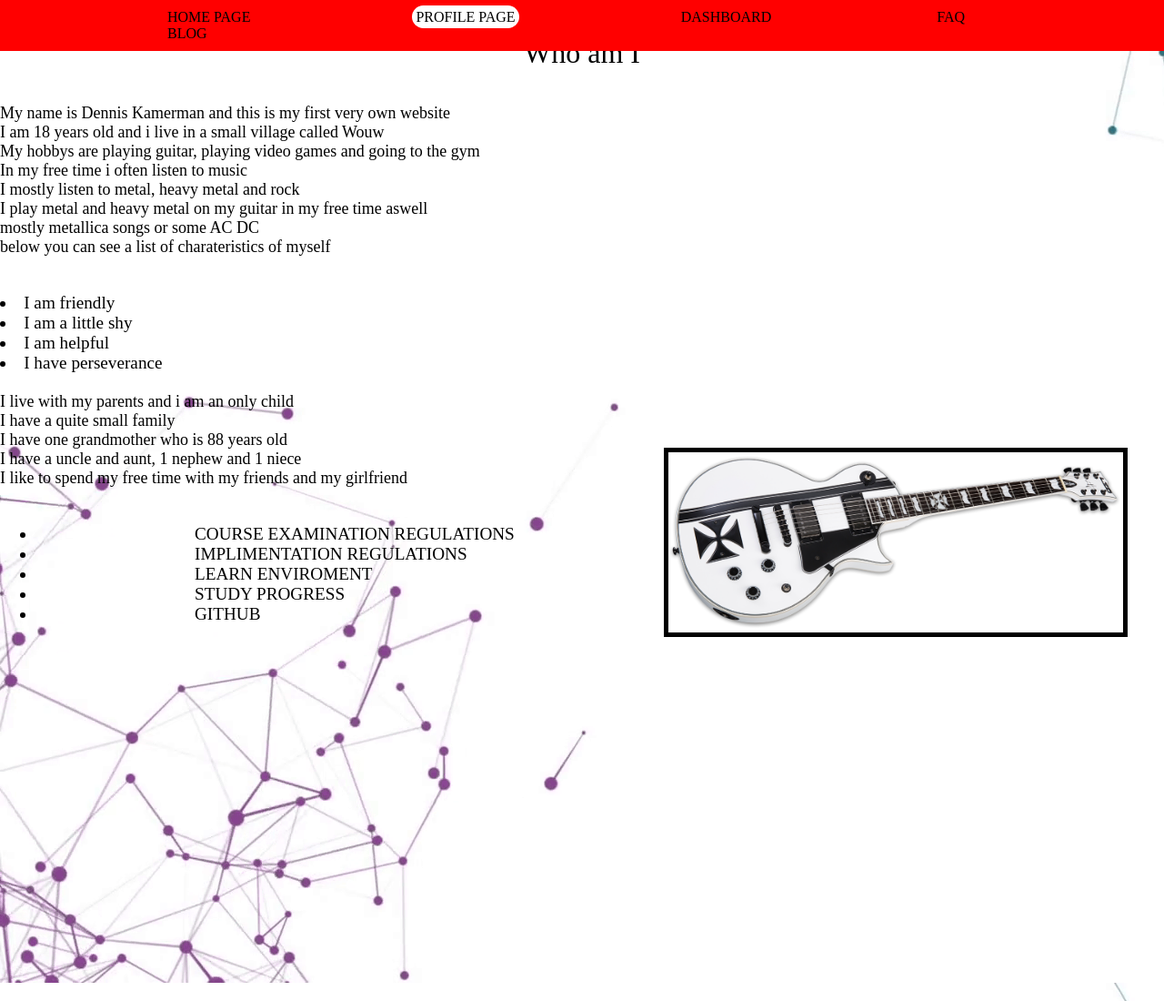
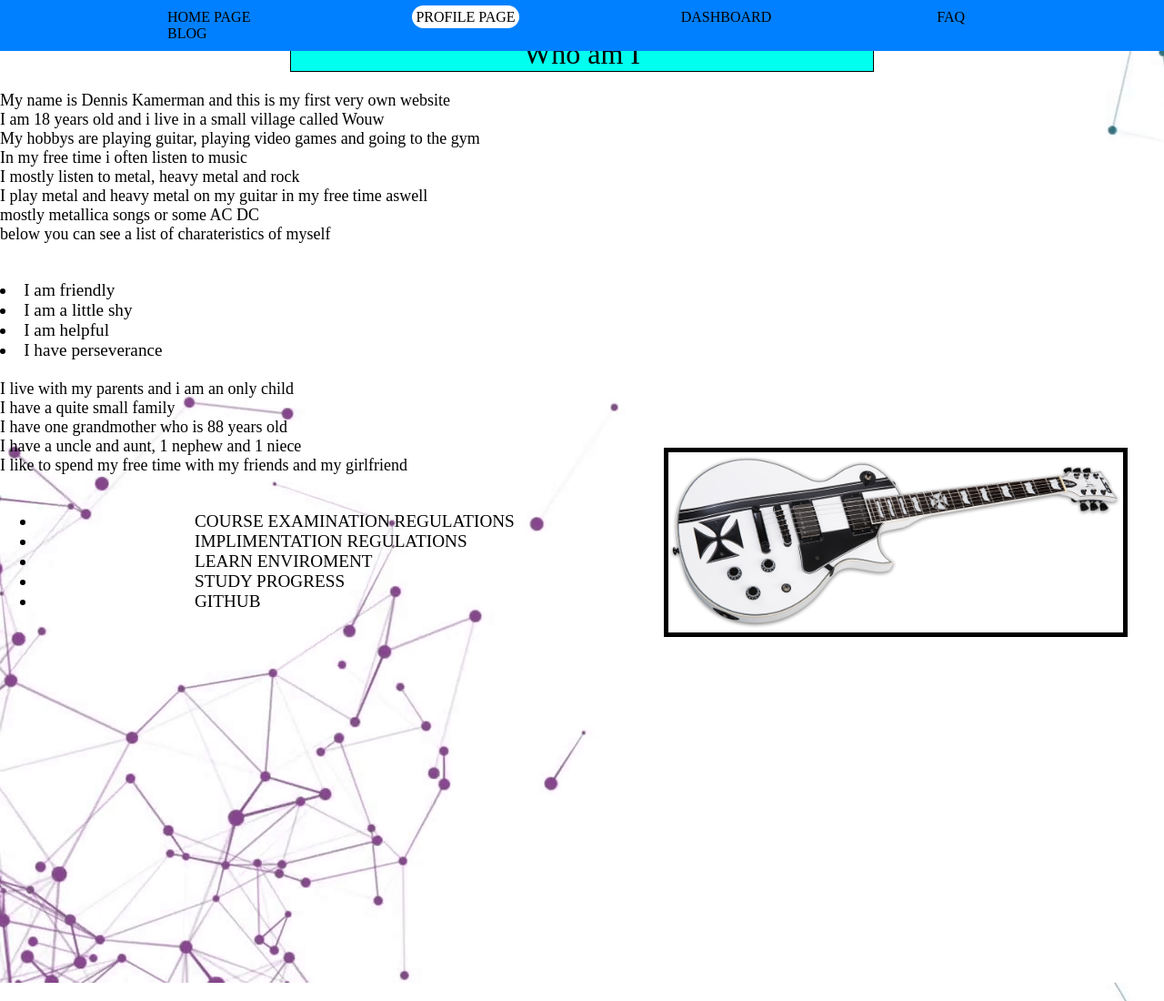
Before and after one commit to kame0016/yourusername.github.io, a plain HTML site: page profile.html in a window 1280 px wide. Shown: the top 1100 px of the page at 91% size. Drawn offline with Linux system fonts and the light colour scheme.

Commit message:
sfsdfsdf

```diff
--- a/profile.html
+++ b/profile.html
@@ -12,7 +12,7 @@
                 <a href="blog.html	">BLOG</a>
             </nav>
             <main>
-                <p>Who am I</p>
+                Who am I
             </main>
             <p>
             <sub>
--- a/style.css
+++ b/style.css
@@ -4,7 +4,7 @@ html, body {
     padding: 0;
 }
 nav {
-    background-color: rgb(255, 0, 0);
+    background-color: rgb(0, 128, 255);
     padding: 10px;
     position:fixed;
     top:0px;
@@ -46,6 +46,11 @@ a:hover {
     margin-top: 40px;
     font-size: xx-large;
     text-align: center;
+    border: 1px solid black;
+    background-color: rgb(0, 255, 238);
+    width: 50%;
+    margin-left: auto;
+    margin-right: auto;
   }
  #ironCross {
     z-index: -1;
@@ -87,7 +92,7 @@ sub {
   z-index: -1;
 }
 th {
-  background-color: red;
+  background-color: rgb(0, 128, 255);
   color: white;
 }
 #PCO {
```
